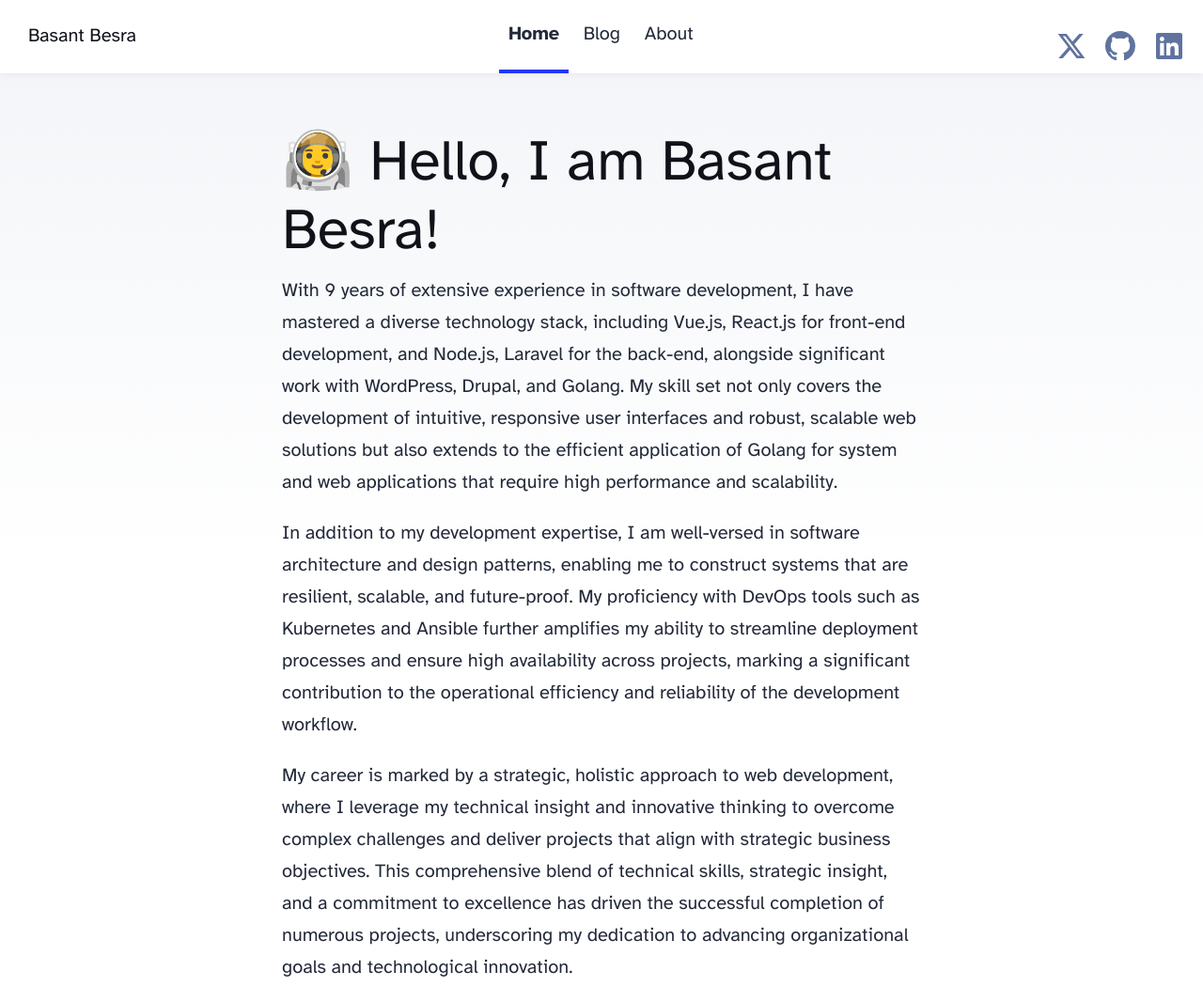
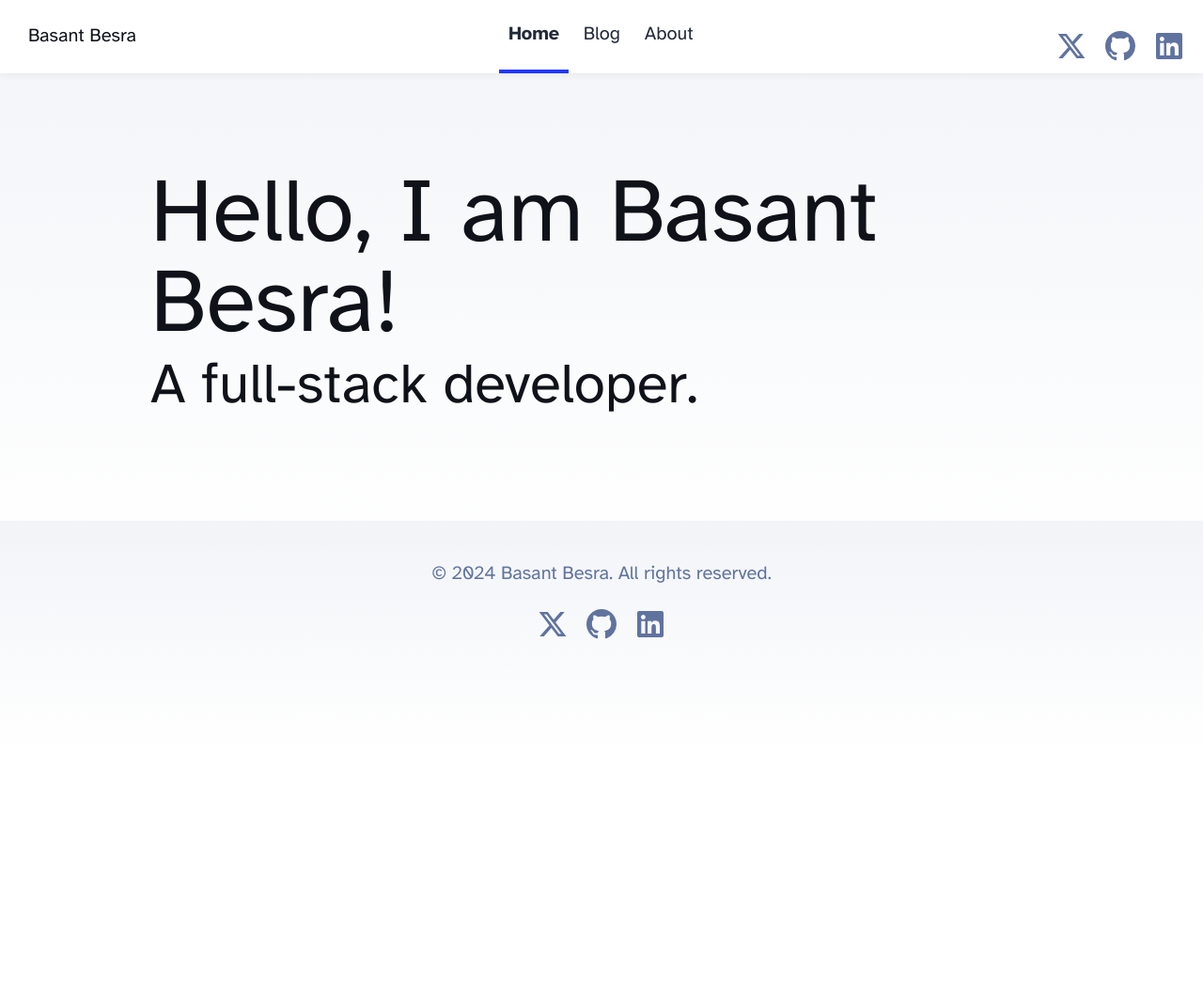
Before and after one commit to besrabasant/besrabasant.github.io, an Astro site: page / in a window 1280 px wide. Shown: the top 1050 px of the page at 94% size. After the commit the page ends 800 px from the top, so only its background shows below. Built offline with nearby package versions, Linux system fonts and the light colour scheme; Astro itself is replaced by a stand-in of ours.

Commit message:
Update styles

```diff
--- a/src/layouts/BlogPost.astro
+++ b/src/layouts/BlogPost.astro
@@ -14,11 +14,6 @@ const { title, description, pubDate, updatedDate, heroImage } = Astro.props;
 	<head>
 		<BaseHead title={title} description={description} />
 		<style>
-			main {
-				width: calc(100% - 2em);
-				max-width: 100%;
-				margin: 0;
-			}
 			.hero-image {
 				width: 100%;
 			}
@@ -56,7 +51,7 @@ const { title, description, pubDate, updatedDate, heroImage } = Astro.props;
 
 	<body>
 		<Header />
-		<main>
+		<main class="w-3/4 mx-auto py-6">
 			<article>
 				<div class="hero-image">
 					{heroImage && <img width={1020} height={510} src={heroImage} alt="" />}
--- a/src/pages/blog/index.astro
+++ b/src/pages/blog/index.astro
@@ -16,9 +16,6 @@ const posts = (await getCollection('blog')).sort(
 	<head>
 		<BaseHead title={SITE_TITLE} description={SITE_DESCRIPTION} />
 		<style>
-			main {
-				width: 960px;
-			}
 			ul {
 				display: flex;
 				flex-wrap: wrap;
@@ -87,7 +84,7 @@ const posts = (await getCollection('blog')).sort(
 	</head>
 	<body>
 		<Header />
-		<main>
+		<main class="w-3/4 mx-auto py-6">
 			<section>
 				<ul>
 					{
--- a/src/pages/index.astro
+++ b/src/pages/index.astro
@@ -10,44 +10,14 @@ import { SITE_TITLE, SITE_DESCRIPTION } from "../consts";
 	<head>
 		<BaseHead title={SITE_TITLE} description={SITE_DESCRIPTION} />
 	</head>
-	<body>
-		<Header />
-		<main>
-			<h1>🧑‍🚀 Hello, I am Basant Besra!</h1>
-			<p>
-				With 9 years of extensive experience in software development, I
-				have mastered a diverse technology stack, including Vue.js,
-				React.js for front-end development, and Node.js, Laravel for the
-				back-end, alongside significant work with WordPress, Drupal, and
-				Golang. My skill set not only covers the development of
-				intuitive, responsive user interfaces and robust, scalable web
-				solutions but also extends to the efficient application of
-				Golang for system and web applications that require high
-				performance and scalability.
-			</p>
-
-			<p>
-				In addition to my development expertise, I am well-versed in
-				software architecture and design patterns, enabling me to
-				construct systems that are resilient, scalable, and
-				future-proof. My proficiency with DevOps tools such as
-				Kubernetes and Ansible further amplifies my ability to
-				streamline deployment processes and ensure high availability
-				across projects, marking a significant contribution to the
-				operational efficiency and reliability of the development
-				workflow.
-			</p>
-			<p>
-				My career is marked by a strategic, holistic approach to web
-				development, where I leverage my technical insight and
-				innovative thinking to overcome complex challenges and deliver
-				projects that align with strategic business objectives. This
-				comprehensive blend of technical skills, strategic insight, and
-				a commitment to excellence has driven the successful completion
-				of numerous projects, underscoring my dedication to advancing
-				organizational goals and technological innovation.
-			</p>
-		</main>
-		<Footer />
+	<body class="min-h-screen">
+		<div class="container-fluid min-h-screen flex flex-col">
+			<Header />
+			<main class="w-3/4 mx-auto flex-1 flex flex-col justify-center">
+				<h1 class="text-8xl">Hello, I am Basant Besra!</h1>
+				<h2 class="text-6xl">A full-stack developer.</h2>
+			</main>
+			<Footer />
+		</div>
 	</body>
 </html>
--- a/src/styles/global.css
+++ b/src/styles/global.css
@@ -42,12 +42,7 @@ body {
 	font-size: 20px;
 	line-height: 1.7;
 }
-main {
-	width: 720px;
-	max-width: calc(100% - 2em);
-	margin: auto;
-	padding: 3em 1em;
-}
+
 h1,
 h2,
 h3,
```
